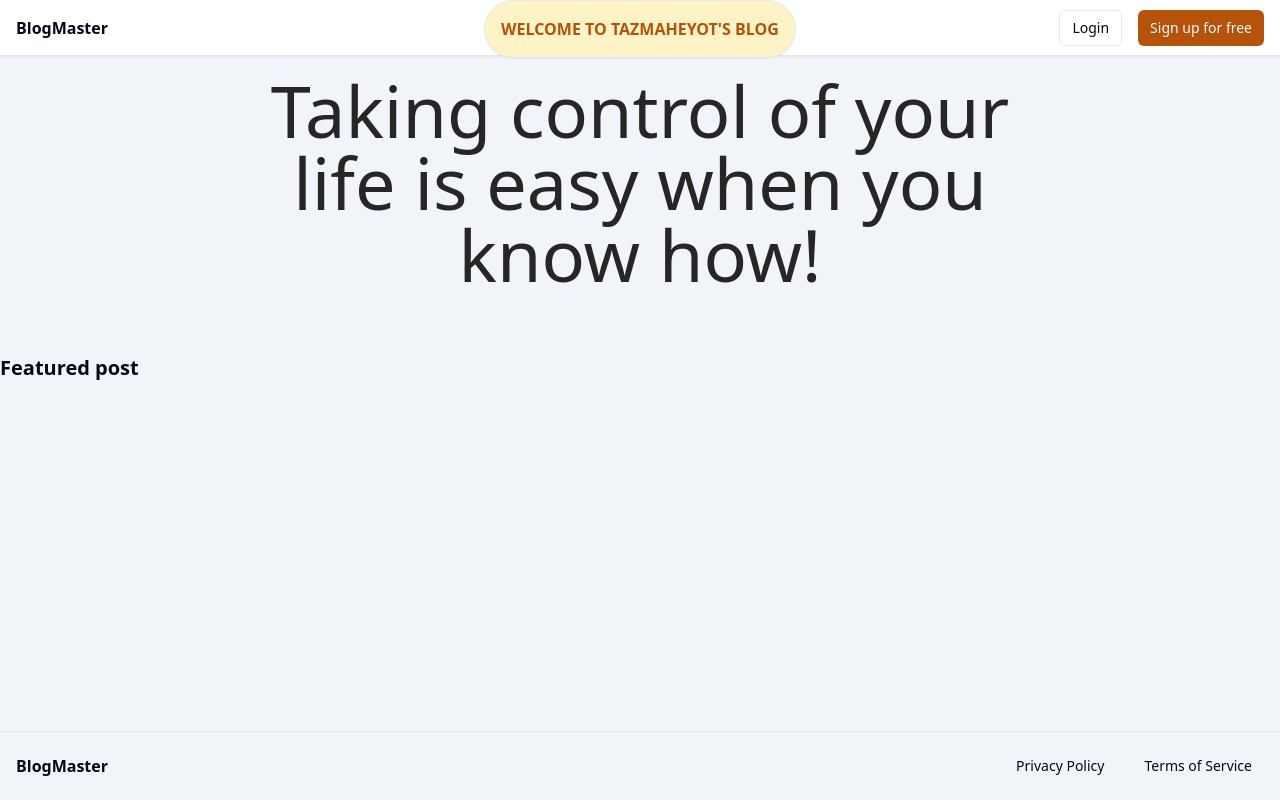
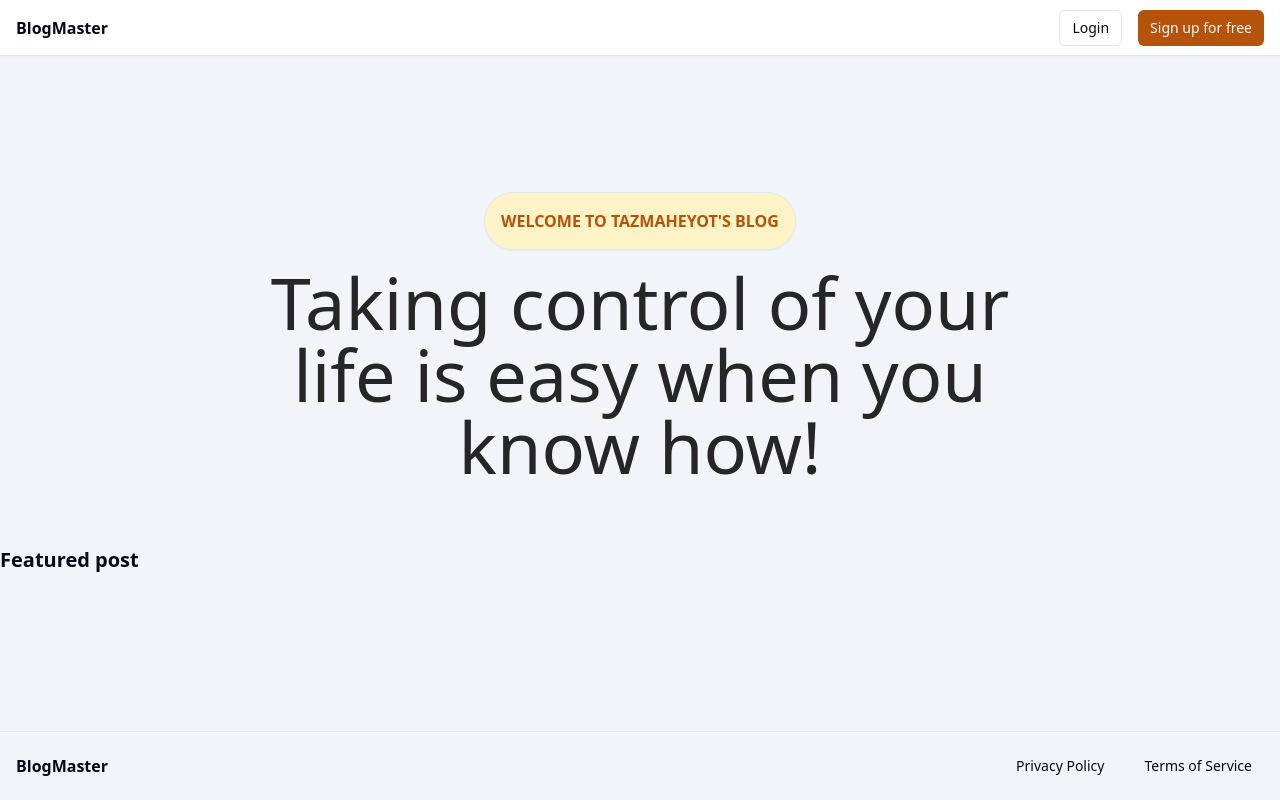
Before and after one commit to Toyehamzat/blogMaster, a Next.js app in the folder client/: page / in a window 1280 px wide. Built offline with nearby package versions, Linux system fonts and the light colour scheme.

Commit message:
refactor: Update main container height in MarketingLayout component

```diff
--- a/client/app/(marketing)/page.tsx
+++ b/client/app/(marketing)/page.tsx
@@ -16,10 +16,10 @@ import { Poppins } from "next/font/google";
 
 export default function Home() {
   return (
-    <main className="md:max-w-screen-2xl m-auto relative flex flex-col justify-center overflow-hidden">
+    <main className="pt-48 md:max-w-screen-2xl m-auto  flex flex-col justify-center overflow-hidden">
       <div
         className={cn(
-          "flex items-center justify-center flex-col relative z-10"
+          "flex items-center justify-center flex-col "
           //   headingFont.className
         )}
       >
```
